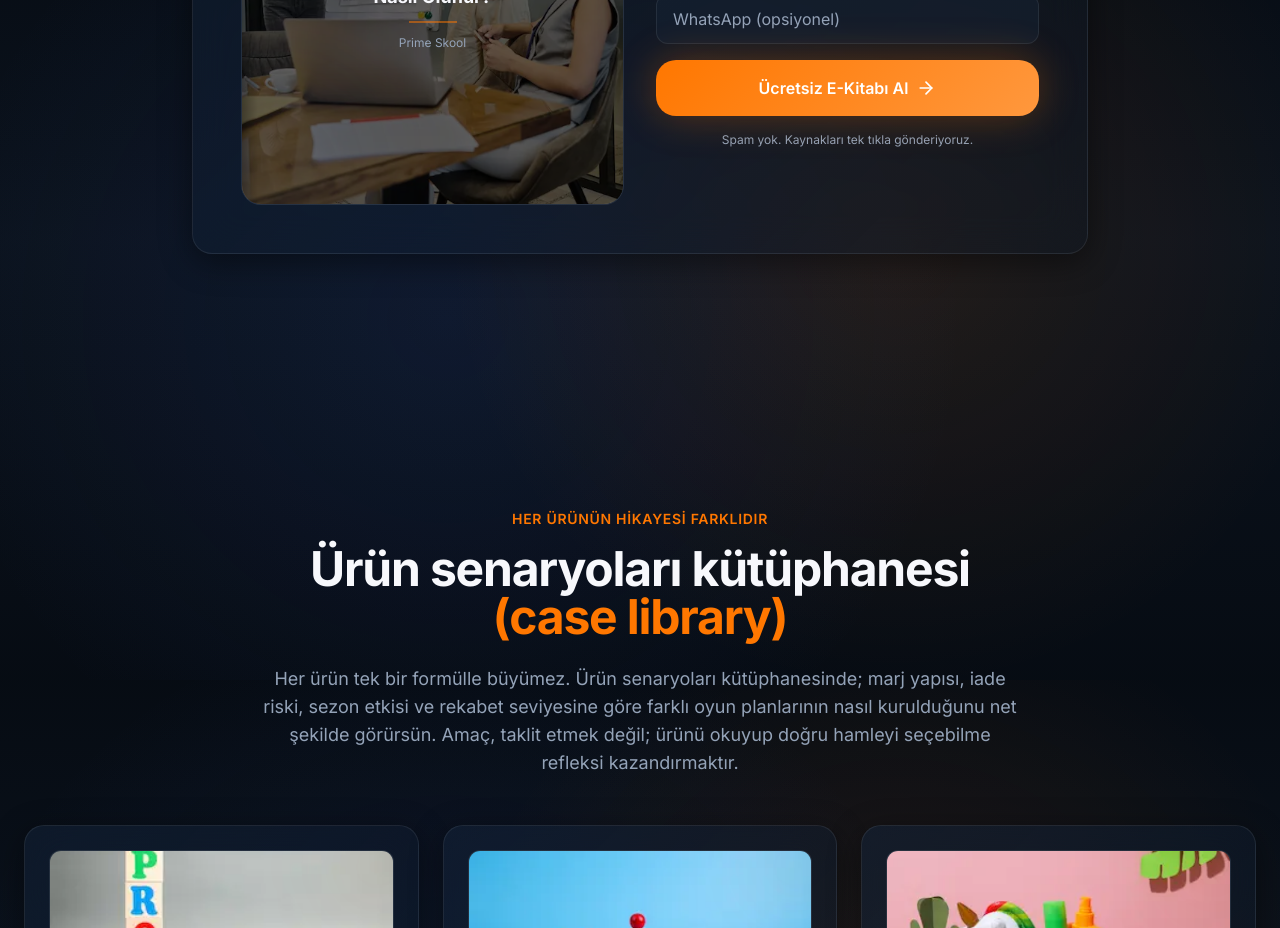
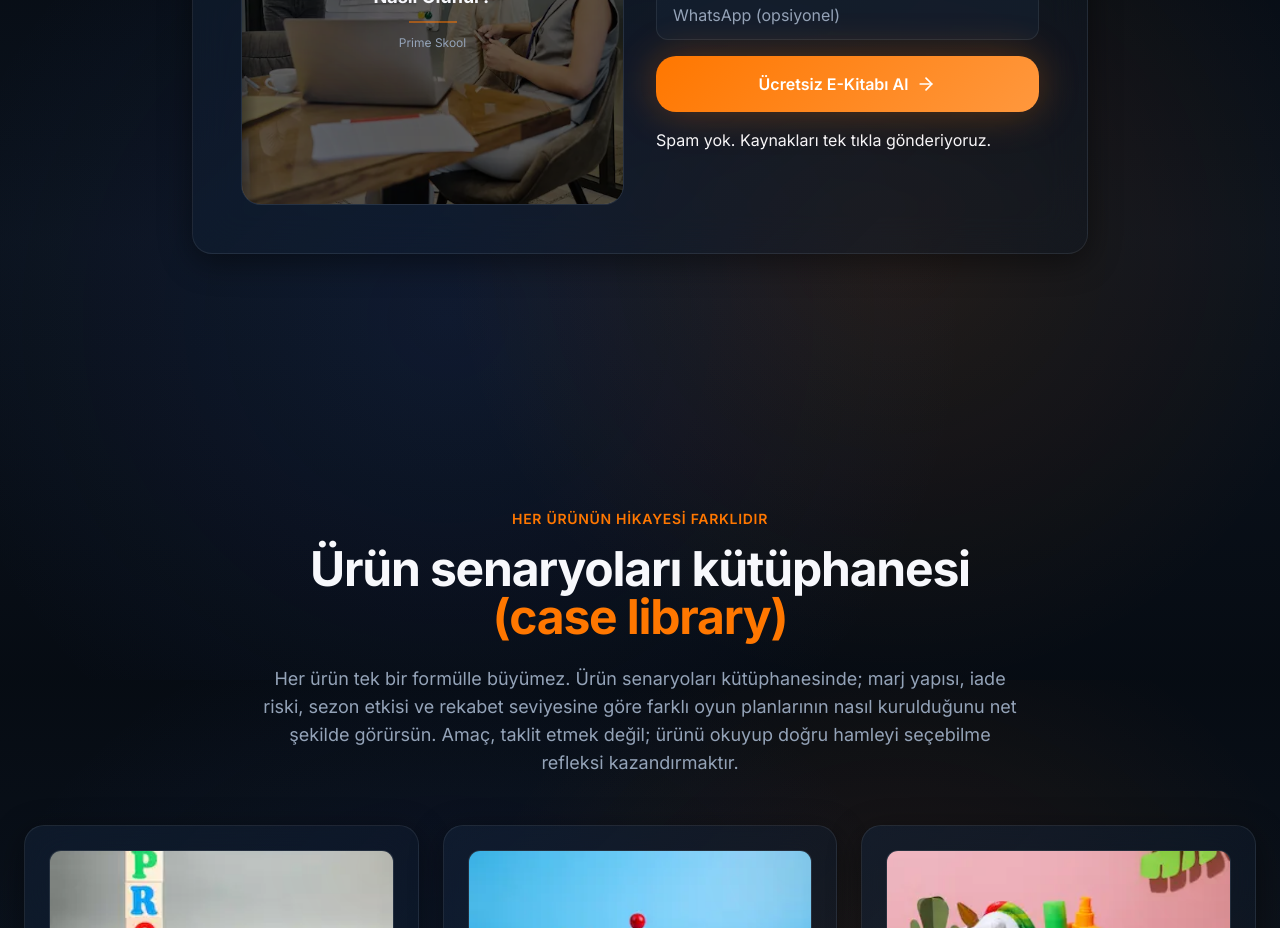
Before and after one commit to ecomxtrading-lgtm/primeskool-website, a React (Vite) app: page / in a window 1280 px wide. Shown: the part 8920-9848 px from the top of the page. Built offline with nearby package versions, Linux system fonts and the light colour scheme; the HTML template or start-up script is replaced by a standard one.

Commit message:
Remove muted text class in LeadMagnet notice

```diff
--- a/src/components/LeadMagnet.tsx
+++ b/src/components/LeadMagnet.tsx
@@ -121,9 +121,7 @@ const LeadMagnet = () => {
                     Ücretsiz E-Kitabı Al
                     <ArrowRight className="ml-2 w-5 h-5 group-hover:translate-x-1 transition-transform" />
                   </button>
-                  <p className="text-xs text-muted-foreground text-center">
-                    Spam yok. Kaynakları tek tıkla gönderiyoruz.
-                  </p>
+                  <p>Spam yok. Kaynakları tek tıkla gönderiyoruz.</p>
                 </form>
               ) : (
                 <div className="text-center p-6 glass-card bg-accent/10">
```
